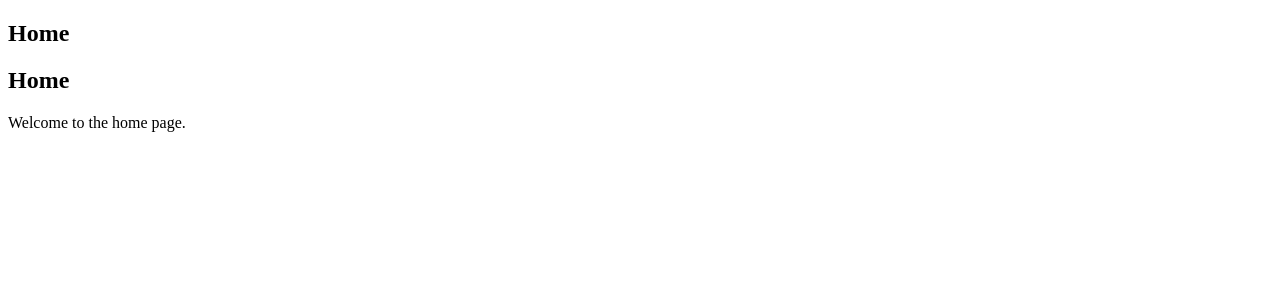
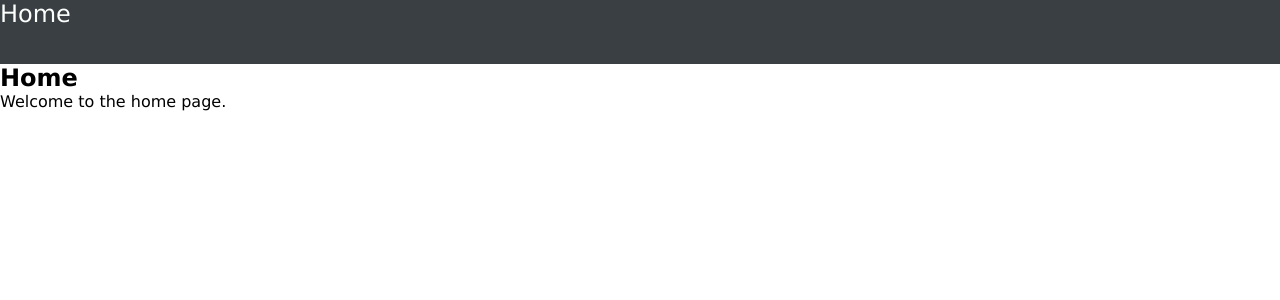
Before and after one commit to Galaxy621/TLevel-Health-Advice-Group, a Flask app: page / in a window 1280 px wide. Shown: the top 300 px of the page. Run offline with Flask 3, Linux system fonts and the light colour scheme; some libraries are stand-ins or nearby versions.

Commit message:
jett takes it well

```diff
--- /dev/null
+++ b/webapp/static/stylesheet/styles.css
@@ -0,0 +1,35 @@
+:root {
+    --colour-dark: #3a3f44;
+    --colour-dark-highlight: #646a6e;
+
+    --colour-light: #fdfffc;
+    --color-primary: #235789;
+
+    font-family: Verdana, Geneva, Tahoma, sans-serif;
+}
+
+* {
+    box-sizing: 0px;
+    border: 0px;
+    margin: 0px;
+}
+
+html, body {
+    width: 100%;
+    height: 100%;
+}
+
+header {
+    background-color: var(--colour-dark);
+    background-image: linear-gradient(
+        var(--colour-dark-highlight)
+        var(--colour-dark)
+    );
+    color: var(--colour-light);
+    height: 4rem;
+    width: 100%;
+}
+
+header > .info > h1 {
+    font-weight: normal;
+}
--- a/webapp/templates/template.html.j2
+++ b/webapp/templates/template.html.j2
@@ -3,6 +3,7 @@
 
     <head>
         <title>Health Advice Group - {{ title }}</title>
+        <link rel="stylesheet" href="{{ url_for('static', filename='stylesheet/styles.css') }}">
         <meta charset="utf-8">
         <meta name="description" content="{{ description }}">
         <meta name="author" content="Emily Evers">
```
Also changed, not shown: README.md.
